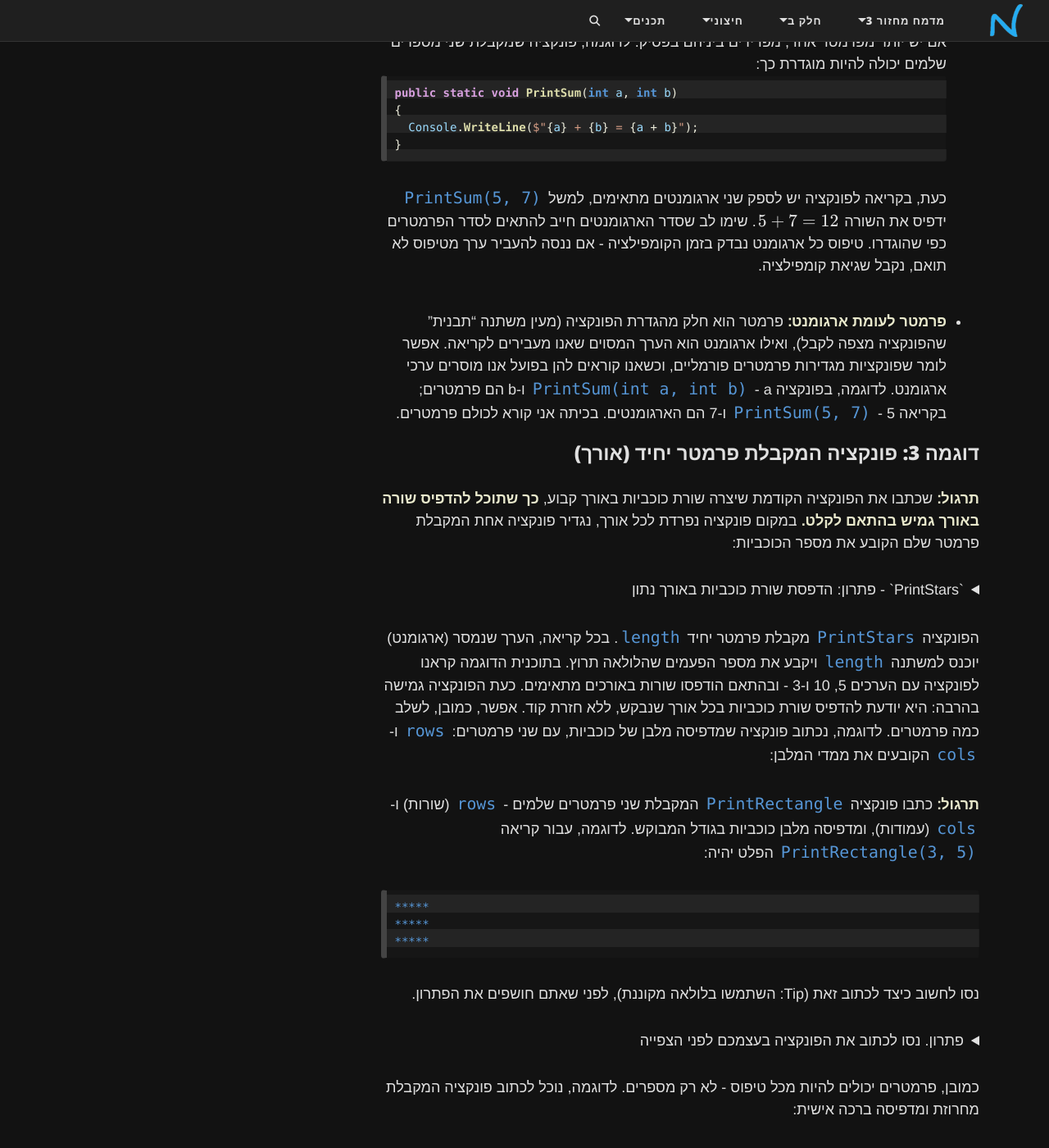
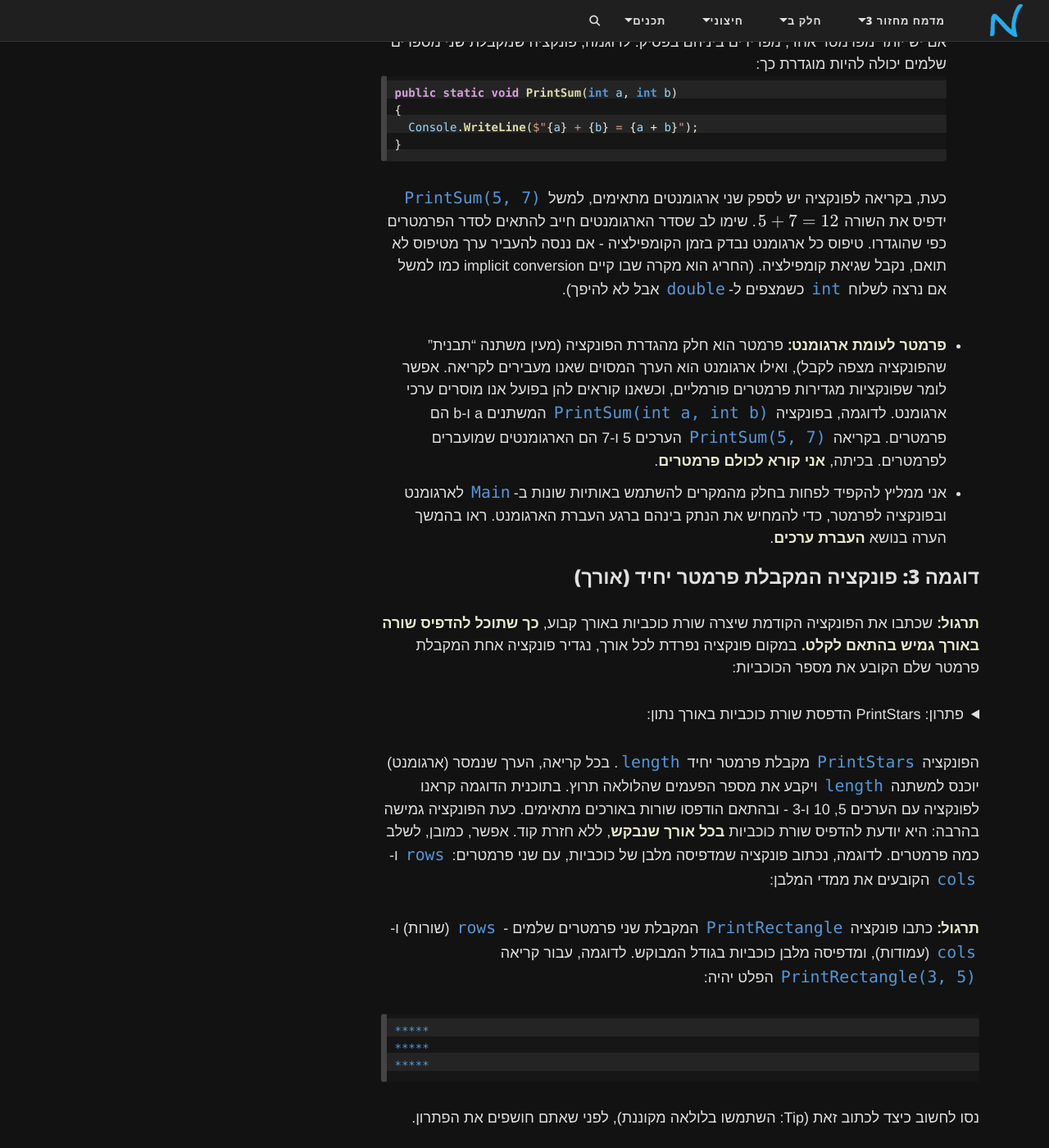
Before and after one commit to 3strategy/BeautifulYesodot, a Jekyll site: the page built from cs2/Chapter7Full.md, in a window 1280 px wide and 1400 px high, scrolled down 5342 px. Shown: the whole window at 82% size. Built offline with Jekyll 4.4.1, drawn with Linux system fonts in a browser that asks for light colours; formulas are drawn with MathJax 3; comment, search, counter and statistics services are not loaded; some of the changed text lies outside the part shown.

Commit message:
עוד המון שיפוצונים

````diff
--- a/cs2/Chapter7Full.md
+++ b/cs2/Chapter7Full.md
@@ -201,7 +201,7 @@
 
 ### דוגמא 1: הדפסת שורת כוכביות מספר פעמים — **ללא פונקציה**
 
-נניח שנרצה להדפיס שלוש שורות של כוכביות (בכל שורה 10 כוכביות). נשווה בין שני מימושים: **בלי פונקציה - תוך חזרת קוד,** ועם פונקציה.
+נניח שנרצה להדפיס שלוש שורות של כוכביות (בכל שורה 10 כוכביות). נשווה בין שני מימושים: **בלי פונקציה** - תוך חזרת קוד, **ועם פונקציה**.
 
 <details open markdown="1"><summary>פתרון ללא שימוש בפונקציה</summary>
 
@@ -283,14 +283,15 @@
     Console.WriteLine($"{a} + {b} = {a + b}");
 }
 ```
-כעת, בקריאה לפונקציה יש לספק שני ארגומנטים מתאימים, למשל `PrintSum(5, 7)` ידפיס את השורה $$5 + 7 = 12$$. שימו לב שסדר הארגומנטים חייב להתאים לסדר הפרמטרים כפי שהוגדרו. טיפוס כל ארגומנט נבדק בזמן הקומפילציה - אם ננסה להעביר ערך מטיפוס לא תואם, נקבל שגיאת קומפילציה.
-- **פרמטר לעומת ארגומנט:** פרמטר הוא חלק מהגדרת הפונקציה (מעין משתנה "תבנית" שהפונקציה מצפה לקבל), ואילו ארגומנט הוא הערך המסוים שאנו מעבירים לקריאה. אפשר לומר שפונקציות מגדירות פרמטרים פורמליים, וכשאנו קוראים להן בפועל אנו מוסרים ערכי ארגומנט. לדוגמה, בפונקציה `PrintSum(int a, int b)` - a ו-b הם פרמטרים; בקריאה `PrintSum(5, 7)` - 5 ו-7 הם הארגומנטים. בכיתה אני קורא לכולם פרמטרים.
+כעת, בקריאה לפונקציה יש לספק שני ארגומנטים מתאימים, למשל `PrintSum(5, 7)` ידפיס את השורה $$5 + 7 = 12$$. שימו לב שסדר הארגומנטים חייב להתאים לסדר הפרמטרים כפי שהוגדרו. טיפוס כל ארגומנט נבדק בזמן הקומפילציה - אם ננסה להעביר ערך מטיפוס לא תואם, נקבל שגיאת קומפילציה. (החריג הוא מקרה שבו קיים implicit conversion כמו למשל אם נרצה לשלוח `int` כשמצפים ל-`double` אבל לא להיפך).
+- **פרמטר לעומת ארגומנט:** פרמטר הוא חלק מהגדרת הפונקציה (מעין משתנה "תבנית" שהפונקציה מצפה לקבל), ואילו ארגומנט הוא הערך המסוים שאנו מעבירים לקריאה. אפשר לומר שפונקציות מגדירות פרמטרים פורמליים, וכשאנו קוראים להן בפועל אנו מוסרים ערכי ארגומנט. לדוגמה, בפונקציה `PrintSum(int a, int b)` המשתנים a ו-b הם פרמטרים. בקריאה `PrintSum(5, 7)` הערכים 5 ו-7 הם הארגומנטים שמועברים לפרמטרים. בכיתה, **אני קורא לכולם פרמטרים**.
+- אני ממליץ להקפיד לפחות בחלק מהמקרים להשתמש באותיות שונות ב-`Main` לארגומנט ובפונקציה לפרמטר, כדי להמחיש את הנתק בינהם ברגע העברת הארגומנט. ראו בהמשך הערה בנושא **העברת ערכים**.
 
 ### דוגמה 3: פונקציה המקבלת פרמטר יחיד (אורך)
 
 **תרגול:** שכתבו את הפונקציה הקודמת שיצרה שורת כוכביות באורך קבוע, **כך שתוכל להדפיס שורה באורך גמיש בהתאם לקלט.** במקום פונקציה נפרדת לכל אורך, נגדיר פונקציה אחת המקבלת פרמטר שלם הקובע את מספר הכוכביות:
 
-<details markdown="1"><summary>`PrintStars` - פתרון: הדפסת שורת כוכביות באורך נתון</summary>
+<details markdown="1"><summary>פתרון: PrintStars הדפסת שורת כוכביות באורך נתון:</summary>
 
 {% highlight csharp linenos %}public static void PrintStars(int length)
 {
@@ -298,6 +299,7 @@
         Console.Write("*");
     Console.WriteLine();
 }
+
 public static void Main()
 {
     PrintStars(5); // *****
@@ -308,7 +310,7 @@
 
 </details>
 
-הפונקציה `PrintStars` מקבלת פרמטר יחיד `length`. בכל קריאה, הערך שנמסר (ארגומנט) יוכנס למשתנה `length` ויקבע את מספר הפעמים שהלולאה תרוץ. בתוכנית הדוגמה קראנו לפונקציה עם הערכים 5, 10 ו-3 - ובהתאם הודפסו שורות באורכים מתאימים. כעת הפונקציה גמישה בהרבה: היא יודעת להדפיס שורת כוכביות בכל אורך שנבקש, ללא חזרת קוד. אפשר, כמובן, לשלב כמה פרמטרים.
+הפונקציה `PrintStars` מקבלת פרמטר יחיד `length`. בכל קריאה, הערך שנמסר (ארגומנט) יוכנס למשתנה `length` ויקבע את מספר הפעמים שהלולאה תרוץ. בתוכנית הדוגמה קראנו לפונקציה עם הערכים 5, 10 ו-3 - ובהתאם הודפסו שורות באורכים מתאימים. כעת הפונקציה גמישה בהרבה: היא יודעת להדפיס שורת כוכביות **בכל אורך שנבקש**, ללא חזרת קוד. אפשר, כמובן, לשלב כמה פרמטרים.
 לדוגמה, נכתוב פונקציה שמדפיסה מלבן של כוכביות, עם שני פרמטרים: `rows` ו-`cols` הקובעים את ממדי המלבן:
 
 **תרגול:** כתבו פונקציה `PrintRectangle` המקבלת שני פרמטרים שלמים - `rows` (שורות) ו-`cols` (עמודות), ומדפיסה מלבן כוכביות בגודל המבוקש. לדוגמה, עבור קריאה `PrintRectangle(3, 5)` הפלט יהיה:
@@ -319,7 +321,7 @@
 ```
 נסו לחשוב כיצד לכתוב זאת (Tip: השתמשו בלולאה מקוננת), לפני שאתם חושפים את הפתרון.
 
-<details markdown="1"><summary>פתרון. נסו לכתוב את הפונקציה בעצמכם לפני הצפייה</summary>
+<details markdown="1"><summary>פתרון:</summary>
 
 {% highlight csharp linenos %}public static void PrintRectangle(int rows, int cols)
 {
@@ -358,12 +360,12 @@
 - פונקציה יכולה לקבל אפס, אחד או מספר רב של פרמטרים. אם הפונקציה לא זקוקה לקלט חיצוני - פשוט נגדיר סוגריים ריקים (כמו בקטע 7.1). אם היא דורשת כמה ערכים, נגדיר את כולם ברשימת הפרמטרים, מופרדים בפסיקים.
 - קיימת גם אפשרות להגדרת ערכי ברירת מחדל לפרמטרים (Default Parameters) כדי להפוך חלק מהם לאופציונליים - נושא זה נדון בנפרד בסוף הפרק.
 
-<details>
-<summary>הרחבה – העברה לפי הפניה (`by ref`)</summary>
+<details markdown="1">
+<summary markdown="1">הרחבה – העברה לפי הפניה **ref**</summary>
 
 לעיתים נרצה לאפשר לפונקציה להשפיע על המשתנה שמחוץ לה. עבור טיפוסים שהם אובייקטים (כמו מערך או רשימה), מועבר לפונקציה מצביע לכתובת בזיכרון – שינוי בתוכן המערך יתעדכן גם מחוץ לפונקציה. לעומת זאת, אם נגרום למשתנה המקומי להצביע לאובייקט חדש, ההשפעה לא תצא החוצה (המצביע המקורי לא משתנה).
-בשימוש ב־`by ref` (או `ref` ב־C#), הפונקציה יכולה *לשנות את כתובת ההפניה עצמה* – כלומר, גם מחוץ לפונקציה המשתנה יצביע לאובייקט החדש, או שהערך עצמו ישתנה.
-מדובר בכלי עוצמתי, אך לעיתים מסוכן, ולכן נהוג להשתמש בו רק במקרים חריגים ומוצדקים.
+בשימוש ב־`ref`, הפונקציה יכולה **לשנות את כתובת ההפניה עצמה** – כלומר, גם מחוץ לפונקציה המשתנה יצביע לאובייקט החדש, או שהערך עצמו ישתנה.
+מדובר בכלי עוצמתי, אך לעיתים מסוכן, ולכן נהוג להשתמש בו רק במקרים חריגים ומוצדקים. שני השותפים למהלך - הן השולח, והן המקבל משתמשים במילה `ref`. כך לפחות יש שקיפות מלאה בנוגע למה שעלול לקרות.
 
 </details>
 
@@ -389,6 +391,18 @@
 **דרך ד': בתוך ביטוי חשבוני:**
 ```csharp
 avg = (Math.Abs(num1) + Math.Abs(num2)) / 2.0;
+```
+
+**דרך ה': כפעולה(ות) על עצם:**
+כאן בדוגמא 2 פעולות שתוצאתן מועברת לפעולה שלישית:
+1. מעבר לאותיות גדולות,
+1. ולאחריו חיתוך המחרוזת (ניקח מהתו השני, תת מחרוזת באורך 3 תווים)
+1. התוצאה היא ארגומנט המועבר ל- `WriteLine`
+
+```csharp
+string name = "Elisabeth";
+// LIS הדפסת
+Console.WriteLine(name.ToUpper().Substring(1,3));
 ```
 
 </details>
@@ -494,7 +508,7 @@
 התוכנית **תדפיס את הביטוי החשבוני ואת תוצאת החישוב** שמתקבל בהתאם לתו שנקלט.
 לדוגמה:
 - עבור המספרים 2,3 והתו '+' התוכנית תדפיס: $$2+3=5$$
-- עבור המספרים 2,3 והתו '^' התוכנית תדפיס: 8 = 3^2
+- עבור המספרים 2,3 והתו '^' התוכנית תדפיס: $$2\^3 = 8$$
 - פתרון השאלה נראה כך:
     <details open markdown="1">
     <summary>פתרון</summary>
````
Also changed, not shown: other parts of cs2/Chapter7Full.md (+2 -2 lines).
